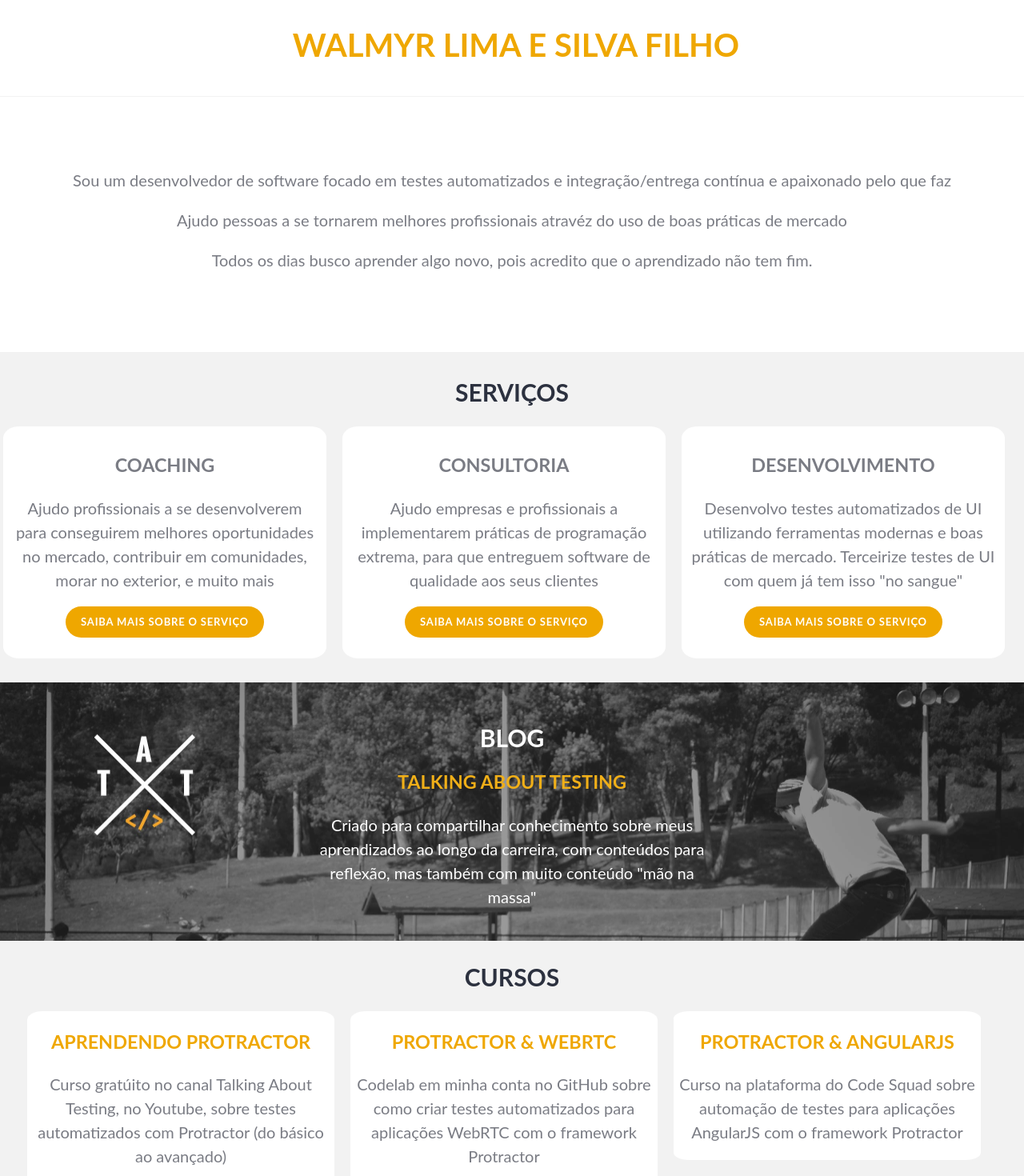
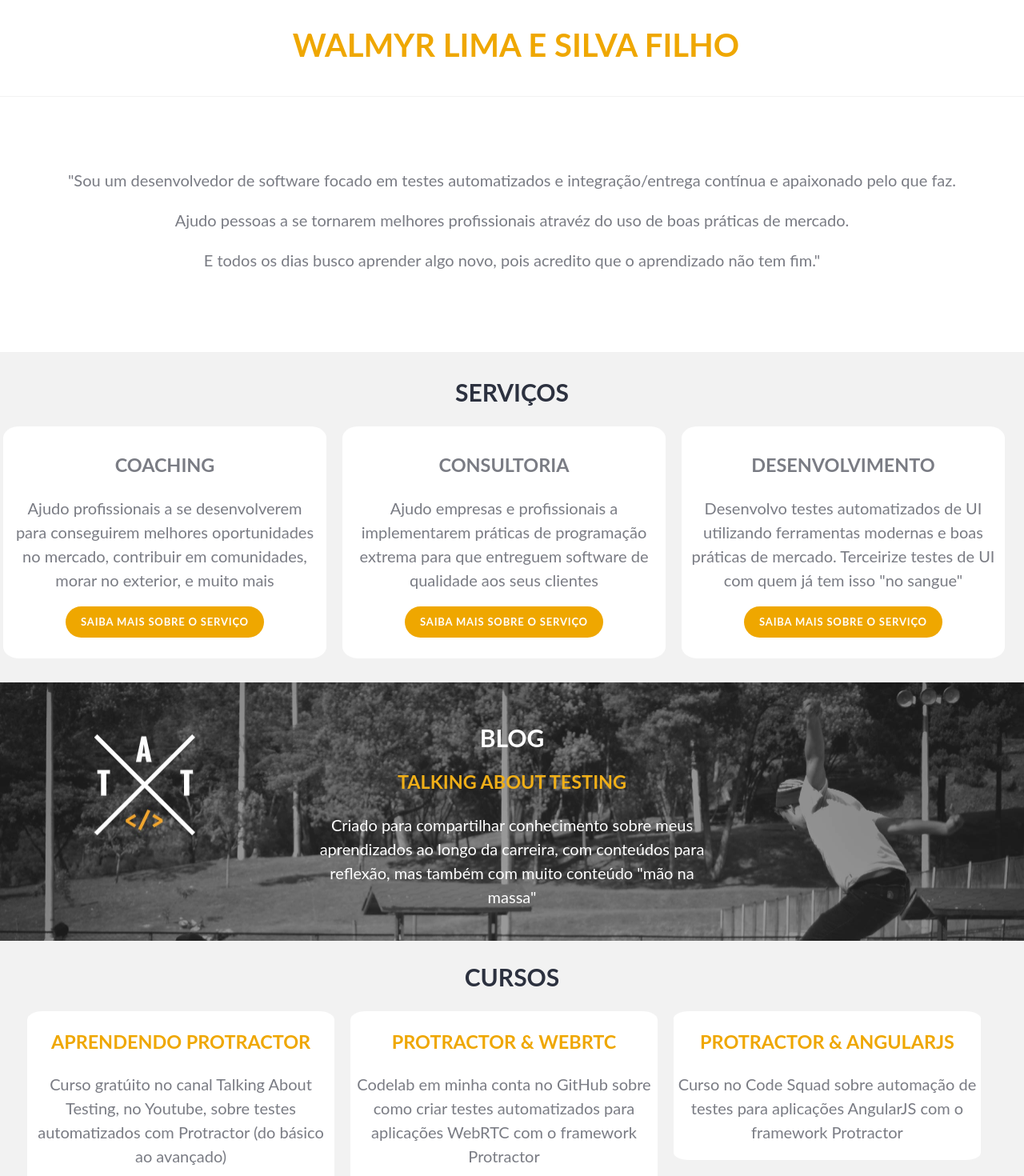
Before and after one commit to wlsf82/-walmyr-filho-react, a React (Create React App) app: page / in a window 1280 px wide. Shown: the top 1470 px of the page at 80% size. Built offline with nearby package versions, Linux system fonts and the light colour scheme.

Commit message:
minor adjustments on texts of intruduction, courses and services

```diff
--- a/src/components/Courses/index.js
+++ b/src/components/Courses/index.js
@@ -18,7 +18,7 @@ const courses = [
         id: uuid(),
         href: "http://code-squad.com/curso/Curso-Protractor-Automacao-de-testes-end-to-end-para-aplicacoes-Angular-JS/avulso",
         title: "Protractor & AngularJS",
-        p: "Curso na plataforma do Code Squad sobre automação de testes para aplicações AngularJS com o framework Protractor",
+        p: "Curso no Code Squad sobre automação de testes para aplicações AngularJS com o framework Protractor",
     },
 ];
 
--- a/src/components/Introduction/index.js
+++ b/src/components/Introduction/index.js
@@ -4,15 +4,15 @@ import uuid from "uuid/v4";
 const paragraphs = [
     {
         id: uuid(),
-        paragraph: "Sou um desenvolvedor de software focado em testes automatizados e integração/entrega contínua e apaixonado pelo que faz",
+        paragraph: "\"Sou um desenvolvedor de software focado em testes automatizados e integração/entrega contínua e apaixonado pelo que faz.",
     },
     {
         id: uuid(),
-        paragraph: "Ajudo pessoas a se tornarem melhores profissionais atravéz do uso de boas práticas de mercado",
+        paragraph: "Ajudo pessoas a se tornarem melhores profissionais atravéz do uso de boas práticas de mercado.",
     },
     {
         id: uuid(),
-        paragraph: "Todos os dias busco aprender algo novo, pois acredito que o aprendizado não tem fim.",
+        paragraph: "E todos os dias busco aprender algo novo, pois acredito que o aprendizado não tem fim.\"",
     },
 ];
 
--- a/src/components/Services/index.js
+++ b/src/components/Services/index.js
@@ -11,7 +11,7 @@ const services = [
     {
         id: uuid(),
         h3: "Consultoria",
-        p: "Ajudo empresas e profissionais a implementarem práticas de programação extrema, para que entreguem software de qualidade aos seus clientes",
+        p: "Ajudo empresas e profissionais a implementarem práticas de programação extrema para que entreguem software de qualidade aos seus clientes",
     },
     {
         id: uuid(),
```
